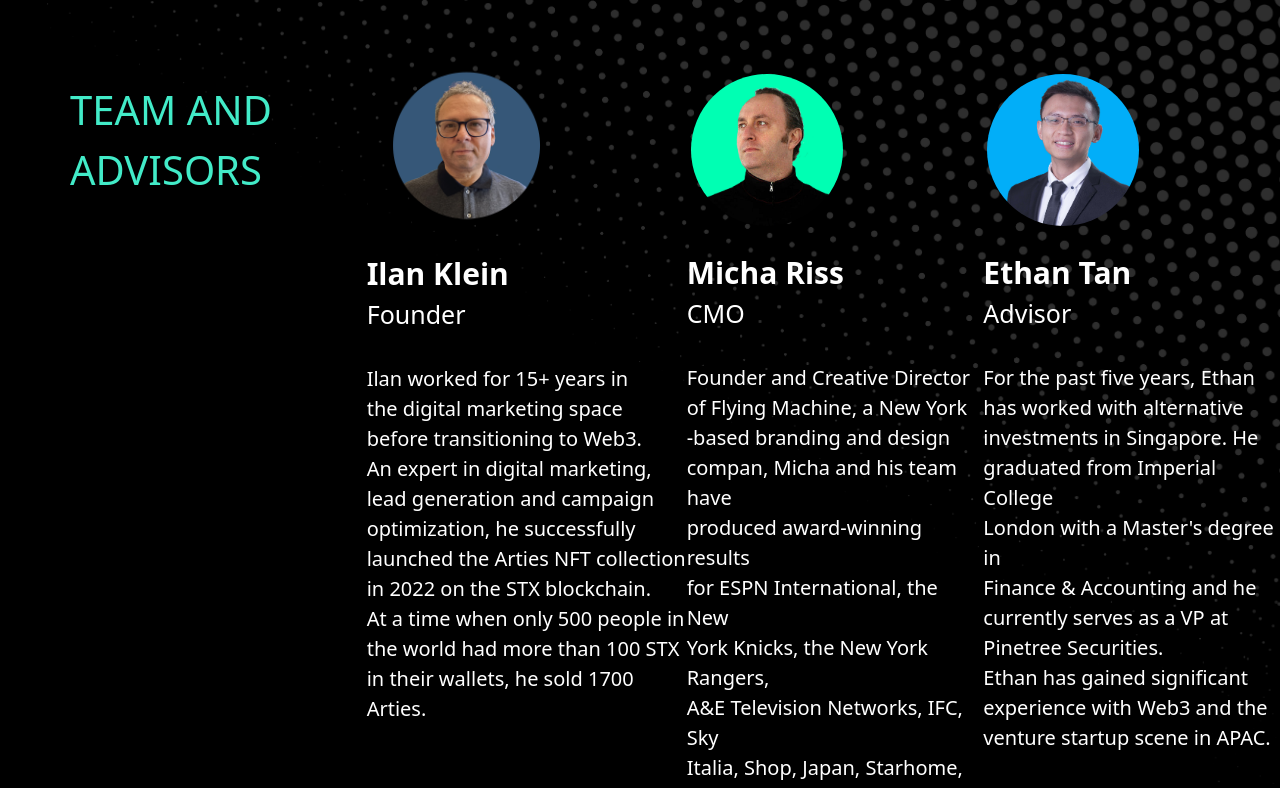
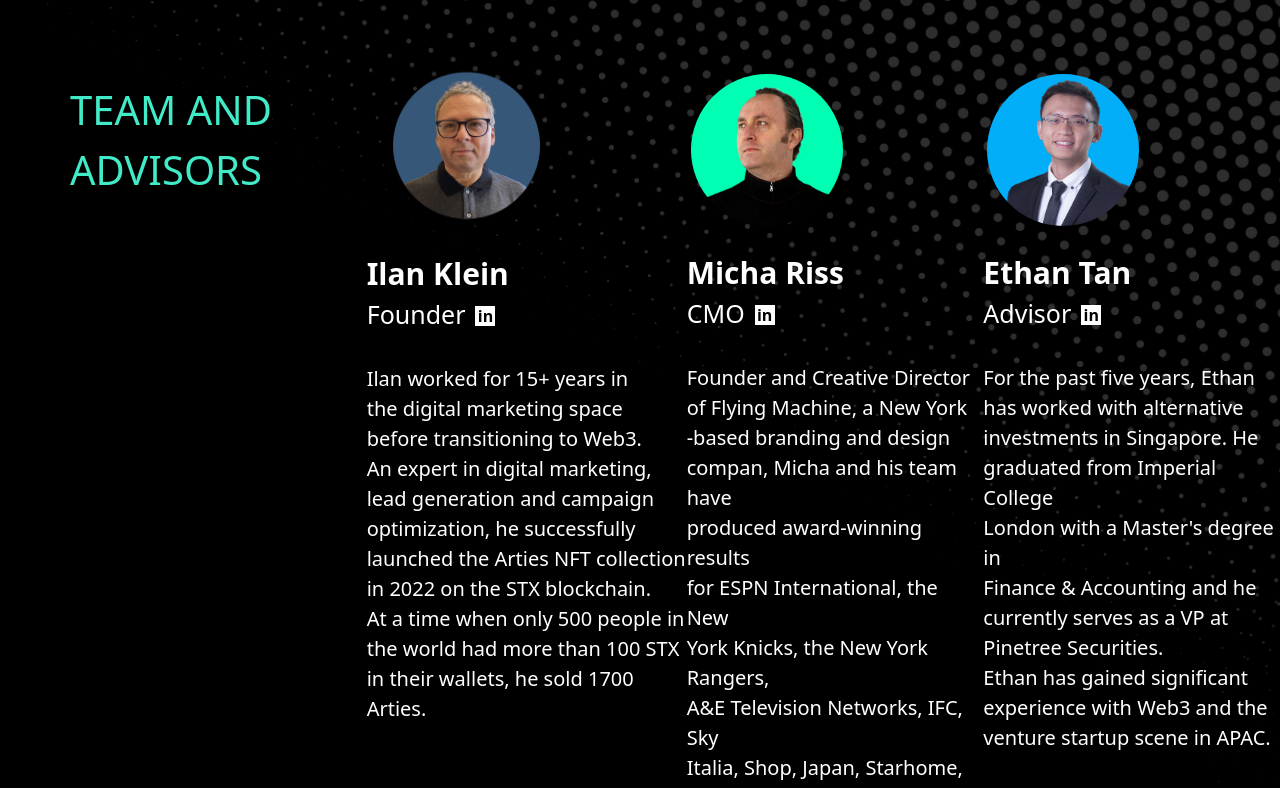
Before and after one commit to webmiraclepro/bridge-website, a Next.js app: page /components/Fifth in a window 1280 px wide. Shown: the top 788 px of the page. Built offline with nearby package versions, Linux system fonts and the light colour scheme.

Commit message:
video added

```diff
--- a/pages/components/Fifth.js
+++ b/pages/components/Fifth.js
@@ -25,9 +25,14 @@ function Fifth() {
                     <p className='text-white text-[30px] font-bold'>
                         Ilan Klein
                     </p>
+                    <div className='flex'>
                         <p className='text-white text-[25px]'>
                             Founder
                         </p>
+                        <a href={'https://www.linkedin.com/in/ilan-klein-8073192'} target="_blank" className='bg-white w-[20px] h-[20px] ml-[10px] mt-[10px] font-bold flex items-center justify-center'>
+                            in
+                        </a>
+                    </div>
                 </div>
                 <div className='mt-[30px]'>
                     <p className='text-[#FFFFFF] text-[20px]'>
@@ -54,9 +59,14 @@ function Fifth() {
                     <p className='text-white text-[30px] font-bold'>
                         Micha Riss
                     </p>
+                    <div className='flex'>
                         <p className='text-white text-[25px]'>
                             CMO
                         </p>
+                        <a href={'https://www.linkedin.com/in/michariss'} target='_blank' className='bg-white w-[20px] h-[20px] ml-[10px] mt-[10px] font-bold flex items-center justify-center'>
+                            in
+                        </a>
+                    </div>
                 </div>
                 <div className='mt-[30px]'>
                     <p className='text-[#FFFFFF] text-[20px]'>
@@ -82,9 +92,14 @@ function Fifth() {
                     <p className='text-white text-[30px] font-bold'>
                         Ethan Tan
                     </p>
+                    <div className='flex'>
                         <p className='text-white text-[25px]'>
                             Advisor
                         </p>
+                        <a href={'https://www.linkedin.com/in/ethanjy'} target='_blank' className='bg-white w-[20px] h-[20px] ml-[10px] mt-[10px] font-bold flex items-center justify-center'>
+                            in
+                        </a>
+                    </div>
                 </div>
                 <div className='mt-[30px]'>
                     <p className='text-[#FFFFFF] text-[20px]'>
@@ -116,9 +131,9 @@ function Fifth() {
                         <p className='text-white text-[25px]'>
                             Advisor
                         </p>
-                        <p className='bg-white w-[20px] h-[20px] ml-[10px] mt-[10px] font-bold flex items-center justify-center'>
+                        <a href={'https://www.linkedin.com/in/owenstrevor'} target='_blank' className='bg-white w-[20px] h-[20px] ml-[10px] mt-[10px] font-bold flex items-center justify-center'>
                             in
-                        </p>
+                        </a>
                     </div>
                 </div>
                 <div className='mt-[30px]'>
@@ -150,9 +165,9 @@ function Fifth() {
                         <p className='text-white text-[25px]'>
                             Advisor
                         </p>
-                        <p className='bg-white w-[20px] h-[20px] ml-[10px] mt-[10px] font-bold flex items-center justify-center'>
+                        <a href={'https://www.linkedin.com/in/luis-ramirez-5b6a6a238'} target='_blank' className='bg-white w-[20px] h-[20px] ml-[10px] mt-[10px] font-bold flex items-center justify-center'>
                             in
-                        </p>
+                        </a>
                     </div>
                 </div>
                 <div className='mt-[30px]'>
@@ -181,9 +196,9 @@ function Fifth() {
                         <p className='text-white text-[25px]'>
                             Advisor
                         </p>
-                        <p className='bg-white w-[20px] h-[20px] ml-[10px] mt-[10px] font-bold flex items-center justify-center'>
+                        <a href={'https://www.linkedin.com/in/jdhanani'} target='_blank' className='bg-white w-[20px] h-[20px] ml-[10px] mt-[10px] font-bold flex items-center justify-center'>
                             in
-                        </p>
+                        </a>
                     </div>
                 </div>
                 <div className='mt-[30px]'>
--- a/pages/components/Header.js
+++ b/pages/components/Header.js
@@ -15,18 +15,15 @@ function Header() {
         </div>
         <div className='w-1/2 flex'>
           <div className='flex space-x-6 mt-[60px] content-start w-4/5'>
-            <div className='bg-white rounded-full w-12 h-12'>
+            <a className='bg-white rounded-full w-12 h-12' href='https://twitter.com/nft_bridges' target='_blank'>
               <Image src={twitterIcon} className='p-1'/>
-            </div>
-            <div className='bg-white rounded-full w-12 h-12'>
+            </a>
+            <a className='bg-white rounded-full w-12 h-12' href='https://discord.gg/cnEsj65uJh' target='_blank'>
               <Image src={discordIcon} className='p-1'/>
-            </div>
-            <div className='bg-white rounded-full w-12 h-12'>
+            </a>
+            <a className='bg-white rounded-full w-12 h-12' href='https://t.me/nft_bridges' target='_blank'>
               <Image src={telegramIcon} className='p-2'/>
-            </div>
-            <div className='bg-white rounded-full w-12 h-12'>
-              <Image src={youtubeIcon} className='p-2'/>
-            </div>
+            </a>
           </div>
           <div className='w-16 h-16 mt-[50px]'>
             <Image src={menuIcon} />
--- a/pages/components/Third.js
+++ b/pages/components/Third.js
@@ -22,9 +22,8 @@ function Third() {
         <div className='w-3/4 h-full flex flex-col items-center justify-center'>
             <div className='!border-[3px] !border-[#42EBC8] rounded-[50px] text-white'>
                 <div className='flex items-center justify-center overflow-hidden p-[40px]'>
-                    {/* <ReactPlayer>
-                        <source url={'../../public/image/a.mp4'} type='video/mp4' />
-                    </ReactPlayer> */}
+                    <video src='/image/a.mp4' controls width={800} height={500}>
+                    </video>
                 </div>
             </div>
         </div>
```
Lines whose indentation alone changed are shown as unchanged.
